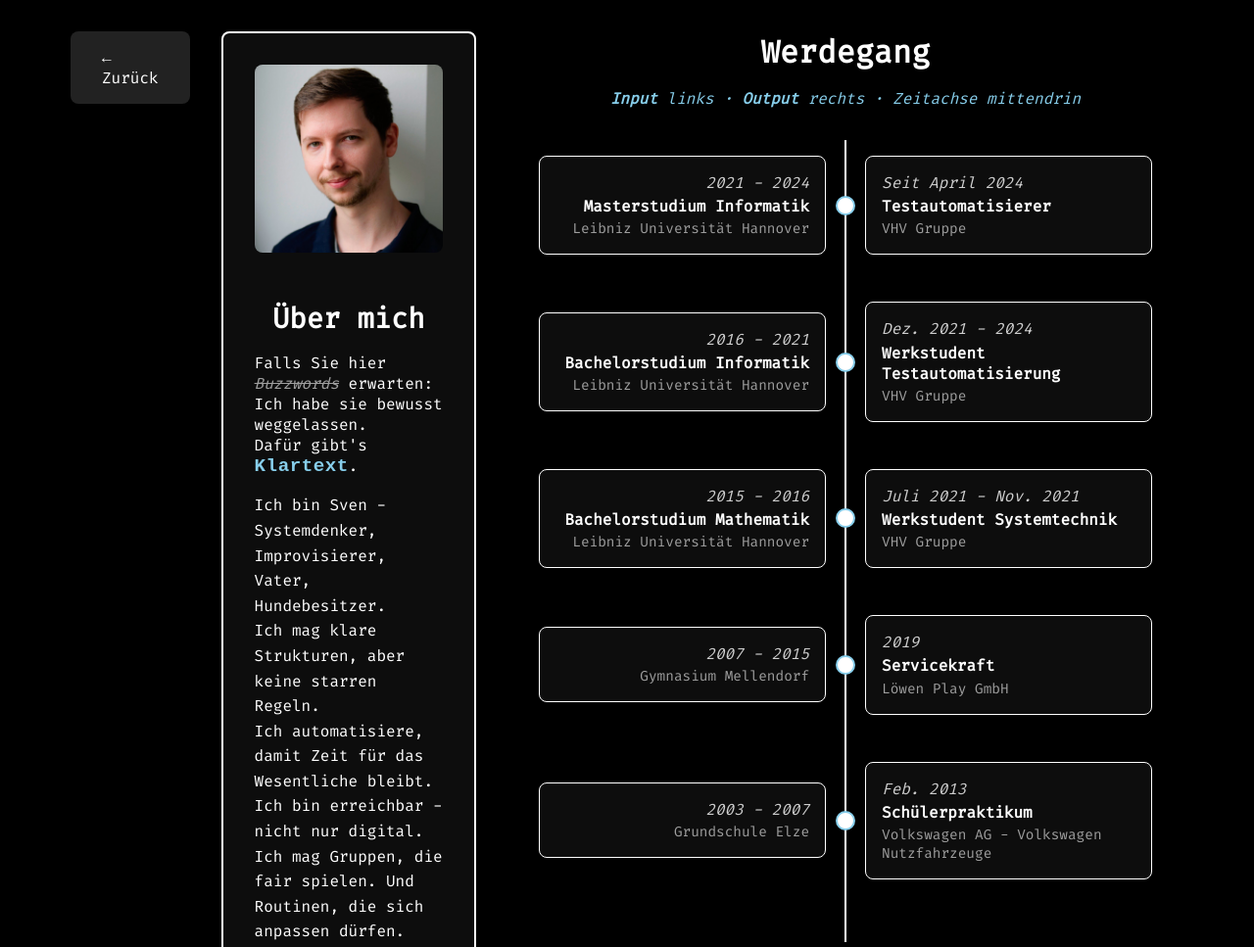
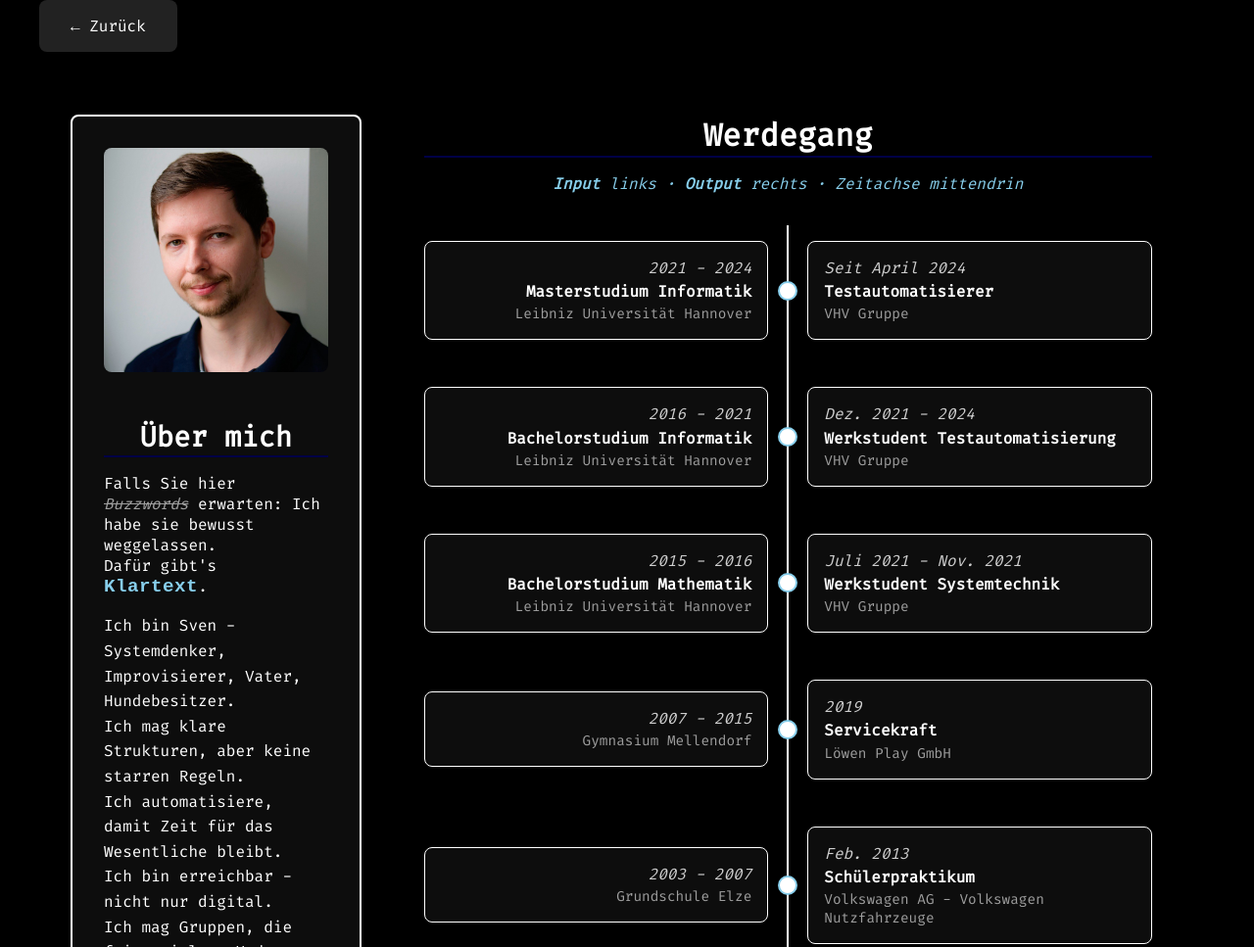
Before and after one commit to sven-fechner/sven-fechner.github.io, an Eleventy site: page src/pages/profile.html in a window 1280 px wide. Shown: the top 967 px of the page at 98% size. Built offline with nearby package versions, Linux system fonts and the light colour scheme; Eleventy itself is replaced by a stand-in of ours; files that its build step writes are made by us from their sources.

Commit message:
Edited: Angeglichen an Output Design

```diff
--- a/docs/static/styles/profile.css
+++ b/docs/static/styles/profile.css
@@ -49,6 +49,7 @@ html, body {
   font-size: 1.8rem;
   margin-bottom: 1rem;
   text-align: center;
+  border-bottom: 2px solid #000047;
 }
 
 .info-block ul {
@@ -101,6 +102,7 @@ html, body {
   margin-top: 0;
   margin-bottom: 0.5rem;
   color: white;
+  border-bottom: 2px solid #000047;
 }
 
 .timeline-subheading {
--- a/src/pages/profile.html
+++ b/src/pages/profile.html
@@ -4,13 +4,13 @@ title: Profil
 ---
 
 <link rel="stylesheet" href="/static/styles/profile.css">
-<section class="profile-page">
+<section class="profile">
   <div class="tile back-button">
     <a href="/pages/menue/" class="tile-link">
         ← Zurück
     </a>
   </div>
-
+  <section class="profile-page">
     <div class="sidebar">
       <img src="/static/images/profile_me.jpg" alt="Sven" class="profile-pic">
       <div class="info-block">
@@ -105,3 +105,4 @@ title: Profil
       </div>
     </section>
   </section>
+</section>
--- a/src/static/styles/profile.css
+++ b/src/static/styles/profile.css
@@ -49,6 +49,7 @@ html, body {
   font-size: 1.8rem;
   margin-bottom: 1rem;
   text-align: center;
+  border-bottom: 2px solid #000047;
 }
 
 .info-block ul {
@@ -101,6 +102,7 @@ html, body {
   margin-top: 0;
   margin-bottom: 0.5rem;
   color: white;
+  border-bottom: 2px solid #000047;
 }
 
 .timeline-subheading {
```
Also changed, not shown: docs/pages/profile/index.html (+3 -3 lines). Lines whose indentation alone changed are shown as unchanged.
